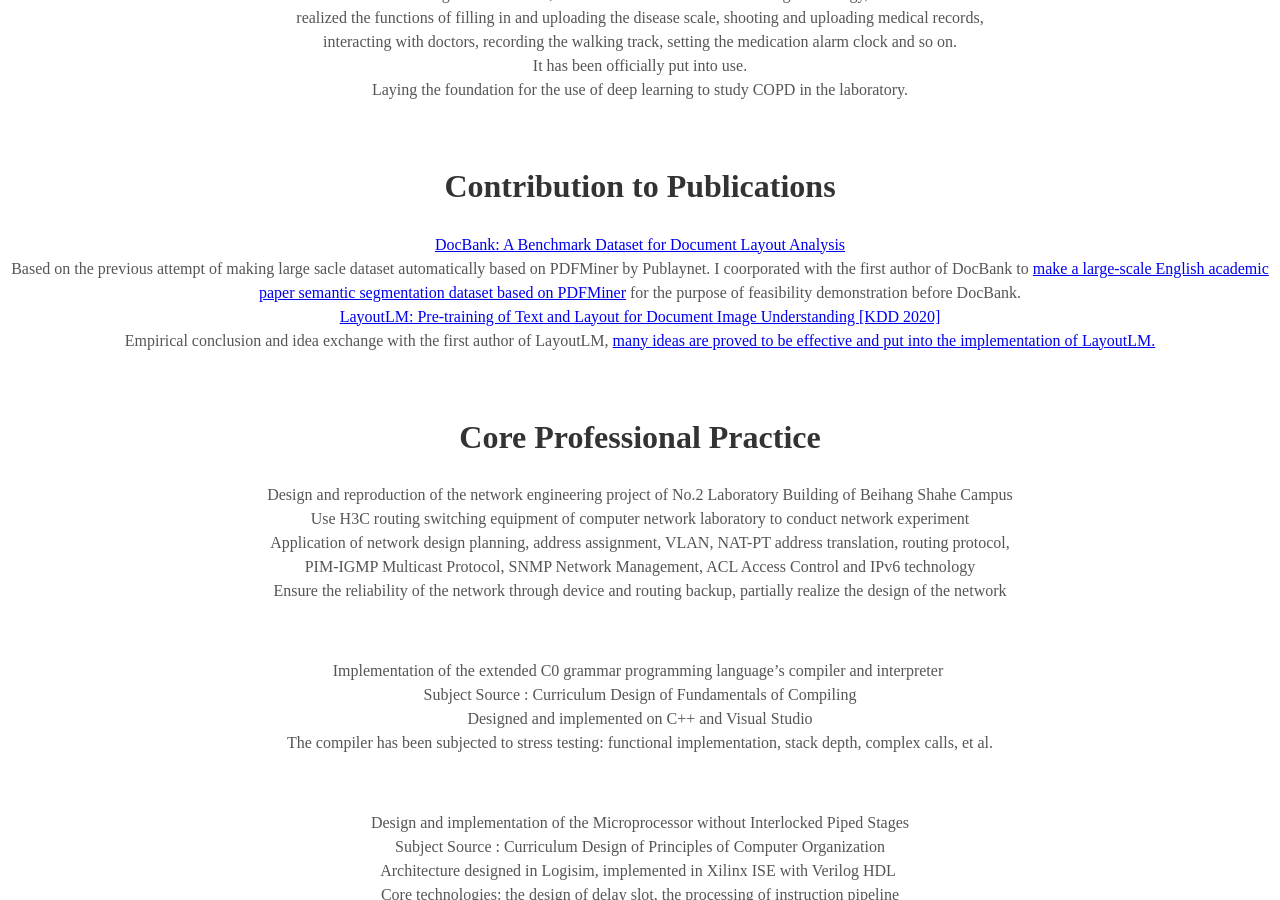
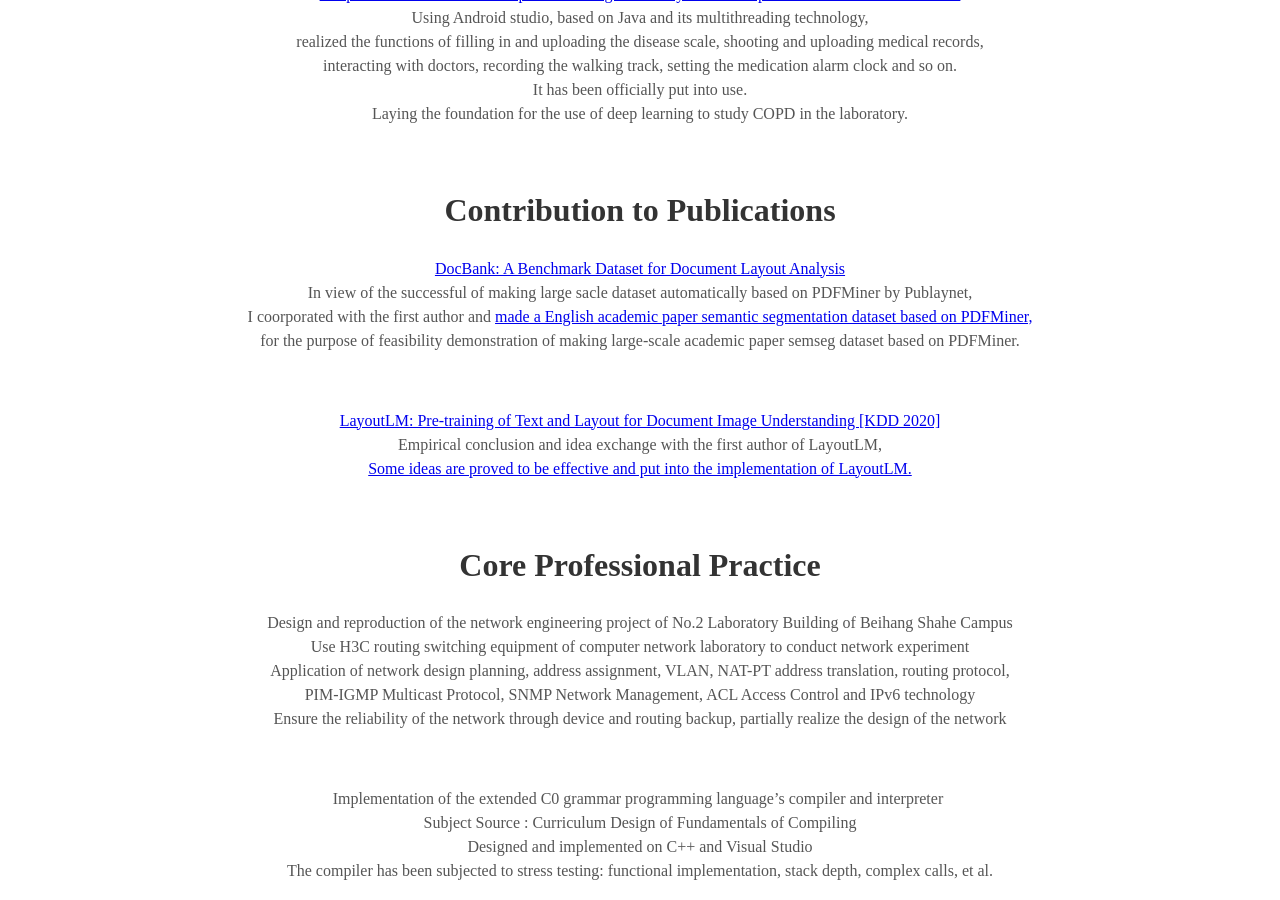
Before and after one commit to Noba1anc3/Noba1anc3.github.io, a Jekyll site: the page built from _posts/2020-07-13-Curriculum Vitae.md, in a window 1280 px wide and 900 px high, scrolled down 2882 px. Built offline with Jekyll 4.4.1, drawn with Linux system fonts in a browser that asks for light colours; some web fonts are replaced; some of the changed text lies outside the part shown.

Commit message:
layoutlm

```diff
--- a/_posts/2020-07-13-Curriculum Vitae.md
+++ b/_posts/2020-07-13-Curriculum Vitae.md
@@ -74,6 +74,8 @@ Spring League of BUAA, Raytheon College E-Sports League</center>
 <center>2019.09 ~ <br>
 SKLSDE, BUAA, Beijing, China <br>
 Leader & Person In Charge <br>
+<a href="https://github.com/Noba1anc3/ext_layout_lm">
+① Experiment on the architecture of LayoutLM and break the then SOTA score of semseg task on FUNSD dataset made by LayoutLM [2020.08 - 2020.09]</a><br>
 <a href="https://github.com/Noba1anc3/trash_classify_competition">
 ①  Participate in 2020 Huawei Cloud Cup Shenzhen Open Data Appliance Innovation Competition [2020.06]</a><br>
 <a href="https://github.com/Noba1anc3/yolov3-tf2">
@@ -125,10 +127,14 @@ Laying the foundation for the use of deep learning to study COPD in the laborato
 
 ## <center> Contribution to Publications </center>
 <center><a href="https://arxiv.org/pdf/2006.01038">DocBank: A Benchmark Dataset for Document Layout Analysis</a><br>
-Based on the previous attempt of making large sacle dataset automatically based on PDFMiner by Publaynet. I coorporated with the first author of DocBank to <a href="https://github.com/Noba1anc3/Academic-Paper-PDF-SemSeg">make a large-scale English academic paper semantic segmentation dataset based on PDFMiner</a> for the purpose of feasibility demonstration before DocBank.</center>
+In view of the successful of making large sacle dataset automatically based on PDFMiner by Publaynet,<br>
+I coorporated with the first author and <a href="https://github.com/Noba1anc3/Academic-Paper-PDF-SemSeg">made a English academic paper semantic segmentation dataset based on PDFMiner,</a><br>
+for the purpose of feasibility demonstration of making large-scale academic paper semseg dataset based on PDFMiner.</center><br>
 
 <center><a href="https://arxiv.org/pdf/1912.13318">LayoutLM: Pre-training of Text and Layout for Document Image Understanding [KDD 2020]</a><br>
-Empirical conclusion and idea exchange with the first author of LayoutLM, <a href="https://github.com/Noba1anc3/Document-Analysis-Recognition/blob/master/LayoutLM:%20Pre-training%20of%20Text%20and%20Layout%20for%20Document%20Image%20Understanding.md">many ideas are proved to be effective and put into the implementation of LayoutLM.</a></center>
+Empirical conclusion and idea exchange with the first author of LayoutLM,<br>
+<a href="https://github.com/Noba1anc3/Document-Analysis-Recognition/blob/master/LayoutLM:%20Pre-training%20of%20Text%20and%20Layout%20for%20Document%20Image%20Understanding.md">
+Some ideas are proved to be effective and put into the implementation of LayoutLM.</a></center>
 
 ## <center> Core Professional Practice </center>
 
```
